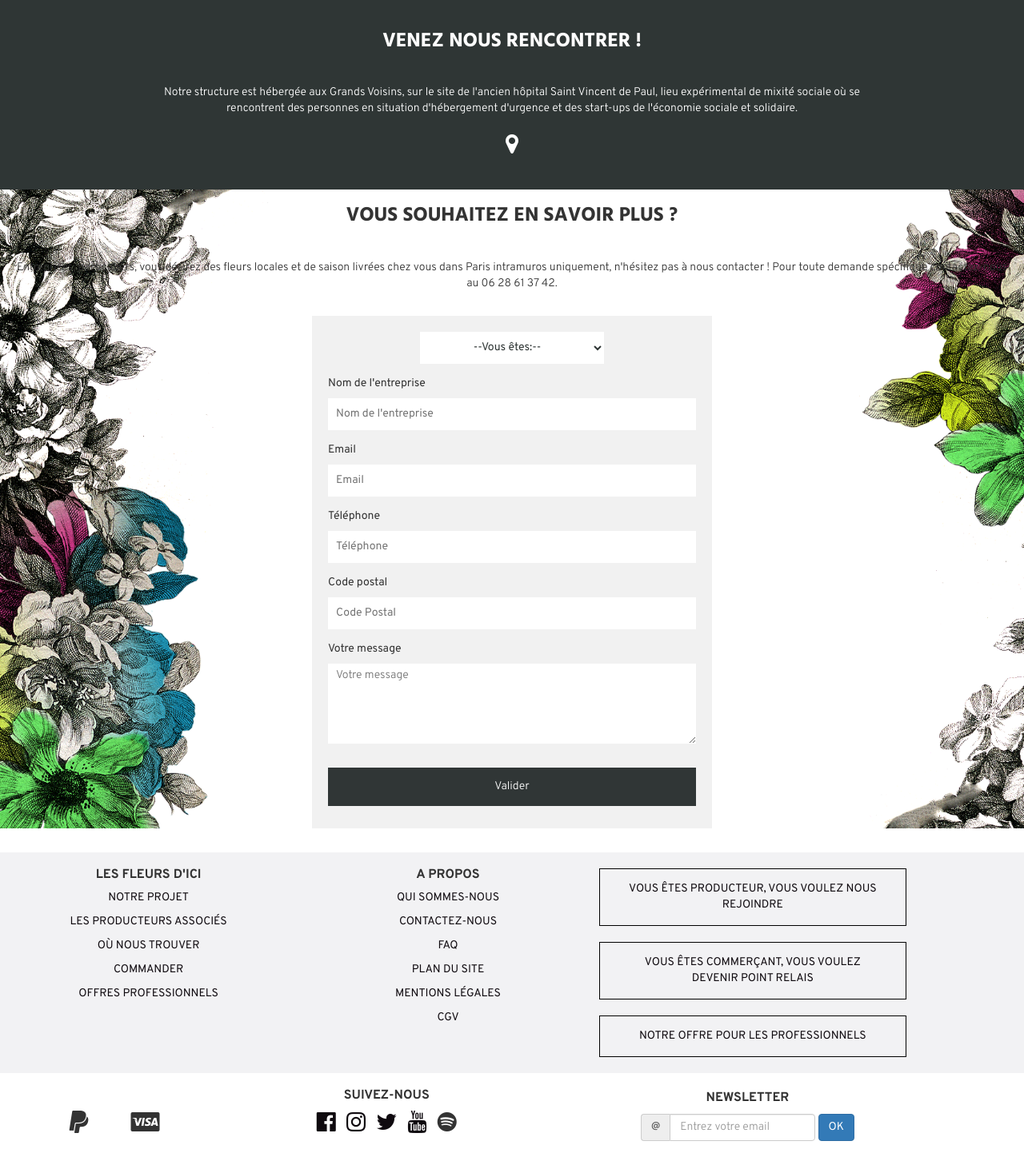
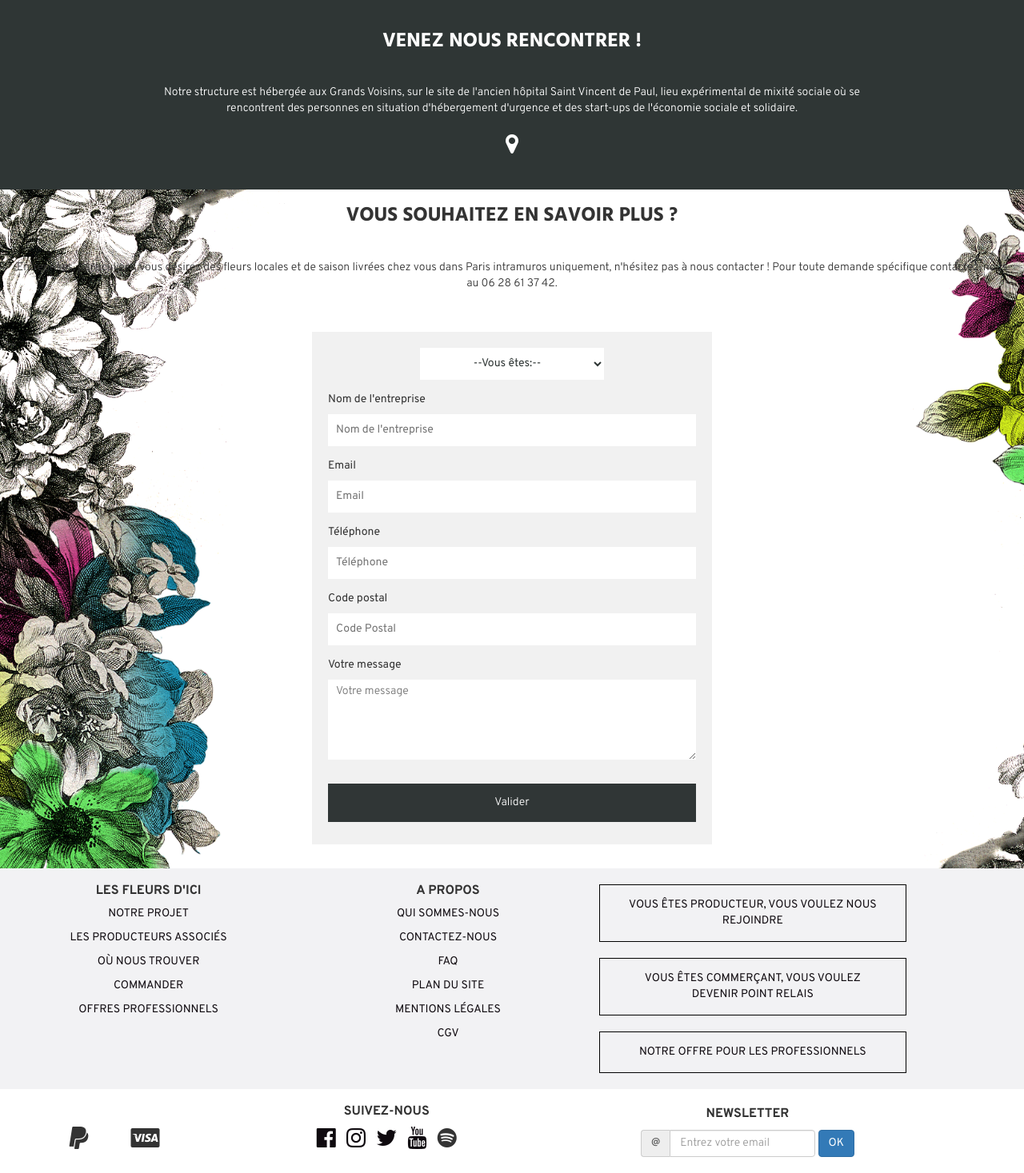
Before and after one commit to mroulland/FinalProject, a PHP site: template silex-skeleton/templates/contact.html.twig in a window 1280 px wide. Shown: the part 1281-2748 px from the top of the page at 80% size. Before the commit the page ends 2708 px from the top, so only its background shows below. Run offline with PHP 8.4, Linux system fonts and the light colour scheme; the template is opened without the code that fills it, so the values that code supplies are empty; some libraries are stand-ins or nearby versions.

Commit message:
Maj contact

```diff
--- a/silex-skeleton/web/css/contact2.css
+++ b/silex-skeleton/web/css/contact2.css
@@ -186,7 +186,7 @@ body{
 #contact div {
 
         display: block;
-        margin-bottom: 3rem;
+        padding-bottom: 3rem;
 
 }
 
```
